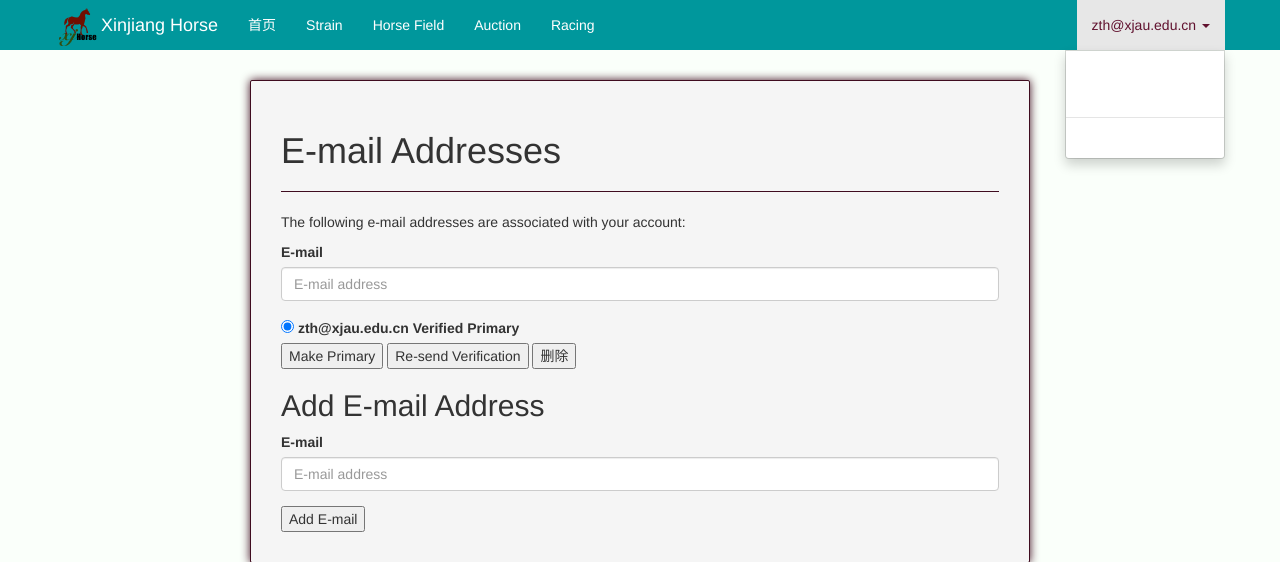
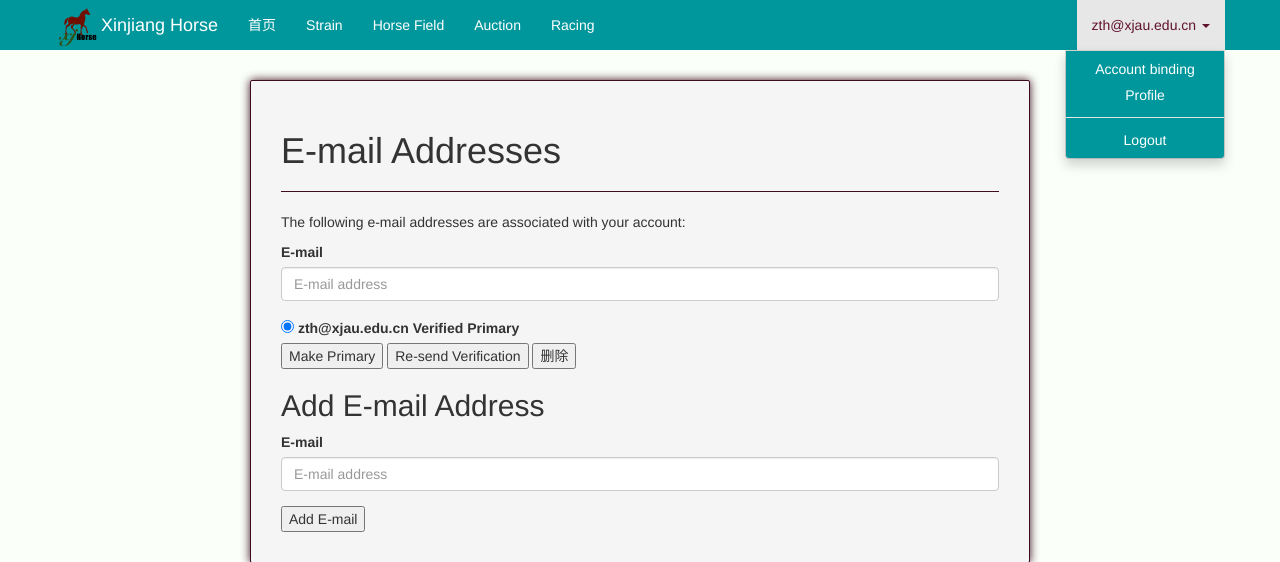
Before and after one commit to ztaihong/xjhorse, a Django app: template allauth/templates/account/email.html in a window 1280 px wide, after a click that opens the changed part. Shown: the top 562 px of the page. Run offline with Django 3.2, Linux system fonts and the light colour scheme; the template is opened without the code that fills it: values that come from a table or form of the project are taken from there, others are empty; a user stored in the database is signed in; data comes from the database, SQL or seed files in the repository; parts of the project's set-up code (start-up, migrations or seed data) failed here and were passed over; some libraries are stand-ins or nearby versions.

Commit message:
添加登陆后下拉列表背景颜色样式

```diff
--- a/static/css/main.css
+++ b/static/css/main.css
@@ -43,6 +43,15 @@
     color: #000;
 }
 
+/* 导航栏下拉菜单背景颜色, 与导航栏背景颜色相同 */
+.dropdown-menu {
+    background-color: #00979c;
+}
+
+/* 导航栏下拉菜单背景颜色, 与导航栏背景颜色相同，手机模式 */
+.navbar-right > li{
+    background-color: #00979c;
+}
 /** 导航栏菜单、按钮 **/
 #nav-list a {
     color: #fff;
@@ -67,7 +76,7 @@
     background: #FAFFFA;
 }
 
-#nav-list>li.actived>a{
+#nav-list > li.actived > a {
     color: #61122f;
 }
 
```
